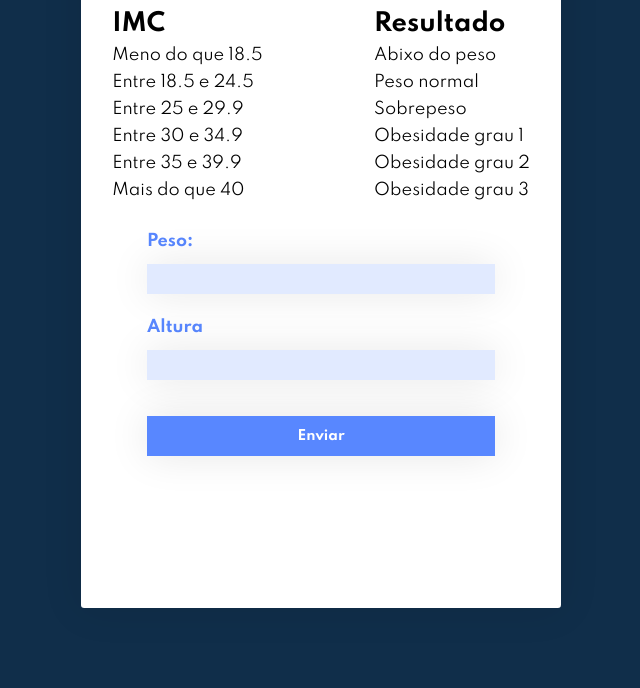
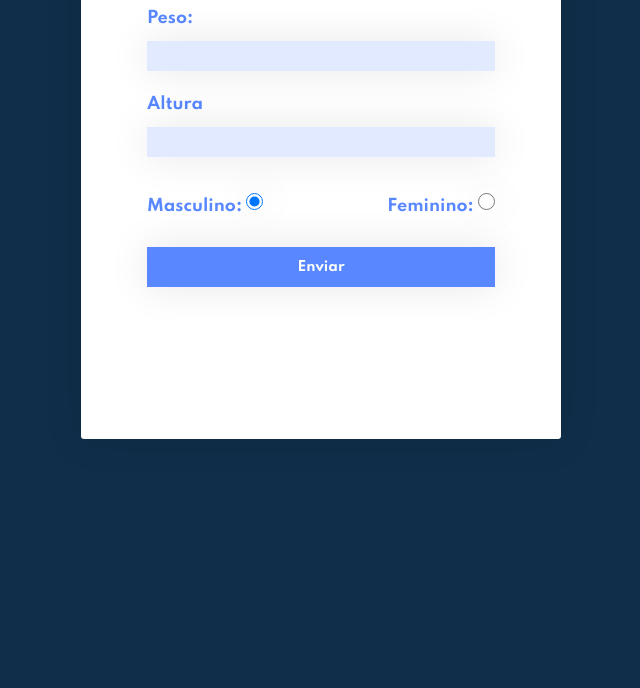
Before and after one commit to Luis-Felipe-N/calculadora-de-imc, a plain HTML site: page index.html in a window 1280 px wide. Shown: the part 213-901 px from the top of the page, without its empty margins (319-959 px from the left). After the commit the page ends 800 px from the top, so only its background shows below. Drawn offline with Linux system fonts and the light colour scheme.

Commit message:
adicionando sexo

```diff
--- a/css/style.css
+++ b/css/style.css
@@ -86,7 +86,20 @@ body {
     outline: 1px solid var(--color-primary);
 }
 
-.formulario button {
+
+.container-sexo {
+    display: flex;
+    gap: .5rem;
+    align-items: center;
+    justify-content: space-between;
+}
+
+.sexo input {
+    height: 17px;
+    width: 17px;
+}
+
+.formulario .btnEnviar {
     background-color: var(--color-primary);
     color: #fff;
     cursor: pointer;
@@ -95,11 +108,11 @@ body {
     transition: .2s;
 }
 
-.formulario button:hover {
+.formulario .btnEnviar:hover {
     background-color: var(--color-primary-dark);
 }
 
-.formulario button:active {
+.formulario .btnEnviar:active {
     transform: translateY(5px);
     background-color: var(--color-primary-dark);
 }
@@ -126,7 +139,7 @@ body {
 
 @keyframes leftToright {
     from {
-        transform: translateX(-40%);
+        transform: translateX(-10%);
     }
     to {
         transform:translateX(0%);
--- a/index.html
+++ b/index.html
@@ -12,35 +12,25 @@
 <body>
 
     <section class="container">
-        <h1 class="title-container">Calcular imc</h1>
-        <div class="conatiner-info">
-            <div class="dados">
-                <h2>IMC</h2>
-                <span>Meno do que 18.5</span>
-                <span>Entre 18.5 e 24.5</span>
-                <span>Entre 25 e 29.9</span>
-                <span>Entre 30 e 34.9</span>
-                <span>Entre 35 e 39.9</span>
-                <span>Mais do que 40</span>
-            </div>
-
-            <div class="dados">
-                <h2>Resultado</h2>
-                <span>Abixo do peso</span>
-                <span>Peso normal</span>
-                <span>Sobrepeso</span>
-                <span>Obesidade grau 1</span>
-                <span>Obesidade grau 2</span>
-                <span>Obesidade grau 3</span>
-            </div>
-        </div>
+        <h1 class="title-container">Calculadora de IMC</h1>
 
         <form class="formulario" action="">
             <label for="input-test1">Peso:</label>
-            <input type="text" id="input-peso">
+            <input type="tel" typemode="" id="input-peso">
 
             <label for="input-test2">Altura</label>
             <input type="text" id="input-altura">
+
+            <div class="container-sexo">
+                <div class="sexo">
+                    <label for="sexo-masculino">Masculino:</label>
+                    <input name="input-sexo" checked id="sexo-masculino" type="radio">
+                </div>
+                <div class="sexo">
+                    <label for="sexo-feminino">Feminino:</label>
+                <input id="sexo-feminino" name="input-sexo" type="radio">
+                </div>
+            </div>
 
             <button class="btnEnviar">Enviar</button>
 
```
